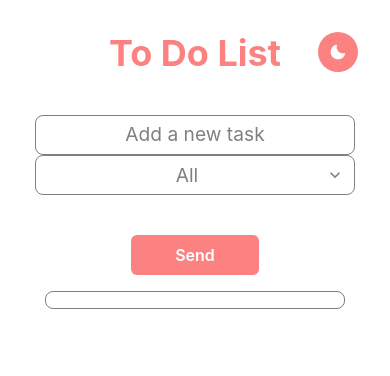
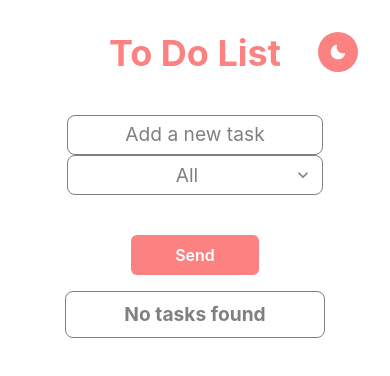
Before and after one commit to nancycrojas/to-do-list, a React (Vite) app: page / in a window 390 px wide. Shown: the top 376 px of the page. Built offline with nearby package versions, Linux system fonts and the light colour scheme.

Commit message:
Add filters and fix responsive

```diff
--- a/src/components/TaskList.jsx
+++ b/src/components/TaskList.jsx
@@ -1,5 +1,5 @@
 import { useState} from "react";
-import { Flex, HStack, Input, Select, Button, VStack, Alert, AlertIcon, AlertTitle, useToast } from "@chakra-ui/react";
+import { Flex, HStack, Input, Select, Button, VStack, Alert, AlertIcon, AlertTitle, useToast, Text } from "@chakra-ui/react";
 import { validateValue } from "../utils/validation";
 import { setLocalStorage } from "../utils/localStorage";
 import { Task } from "./Task";
@@ -7,7 +7,8 @@ import { Task } from "./Task";
 export const TaskList = ({ taskList, setTaskList, values, setValues }) => {
   const [showMessage, setShowMessage] = useState(false);
   const [message, setMessage] = useState("");
-  const toast = useToast()
+  const toast = useToast();
+  const [filter, setFilter] = useState("all");
 
   const positions = [
     'top',
@@ -55,6 +56,16 @@ export const TaskList = ({ taskList, setTaskList, values, setValues }) => {
       })
     };
 
+    const completedTasks = taskList.filter(task => task.isCompleted);
+    const incompletedTasks = taskList.filter(task => !task.isCompleted);
+    const allTasks = taskList;
+
+    const tasksShow = filter === "completed"
+    ? completedTasks
+    : filter === "incompleted"
+    ? incompletedTasks
+    : allTasks;
+
   return (
     <form >
       <Flex direction="column" alignItems="center" justifyContent="center">
@@ -66,13 +77,13 @@ export const TaskList = ({ taskList, setTaskList, values, setValues }) => {
             _placeholder={{ color: "grey", fontSize: "1.2rem"}}
             value={values}
             onChange={handleInput}
-            w="20rem"
+            w={{base:"16rem" , md:"20rem"}}
             border="1px solid gray"
             borderRadius="lg"
             textAlign="center"
             autoComplete="off"
             />
-            <Select w="20rem" textAlign= "center" maxW="100%" fontSize="1.2rem" border="1px solid gray" borderRadius="lg" color="grey">
+            <Select value={filter} onChange={(e)=>setFilter(e.target.value)} w={{base:"16rem" , md:"20rem"}} textAlign= "center" maxW="100%" fontSize="1.2rem" border="1px solid gray" borderRadius="lg" color="grey">
                 <option value="all">All</option>
                 <option value="completed">Completed</option>
                 <option value="incompleted">Incomplete</option>
@@ -98,10 +109,10 @@ export const TaskList = ({ taskList, setTaskList, values, setValues }) => {
           </Alert>
           </Flex>
         )}
-        <VStack p={2} mt={4} border="1px solid gray" borderRadius="lg" w="300px" wordBreak="break-all" color="grey" fontSize="1.2rem">
-            {taskList.map((task) => (
+        <VStack p={2} mt={4} border="1px solid gray" borderRadius="lg" w={{ base:"260px" , md:"300px"}} wordBreak="break-all" color="grey" fontSize="1.2rem">
+            {tasksShow.length > 0 ? tasksShow.map((task) => (
             <Task key={task.id} task={task.newTask} id={task.id} taskList={taskList} setTaskList={setTaskList} />
-            ))}
+            )) : <Text fontWeight="bold" >No tasks found</Text>}
         </VStack>
       </Flex>
     </form>
```
